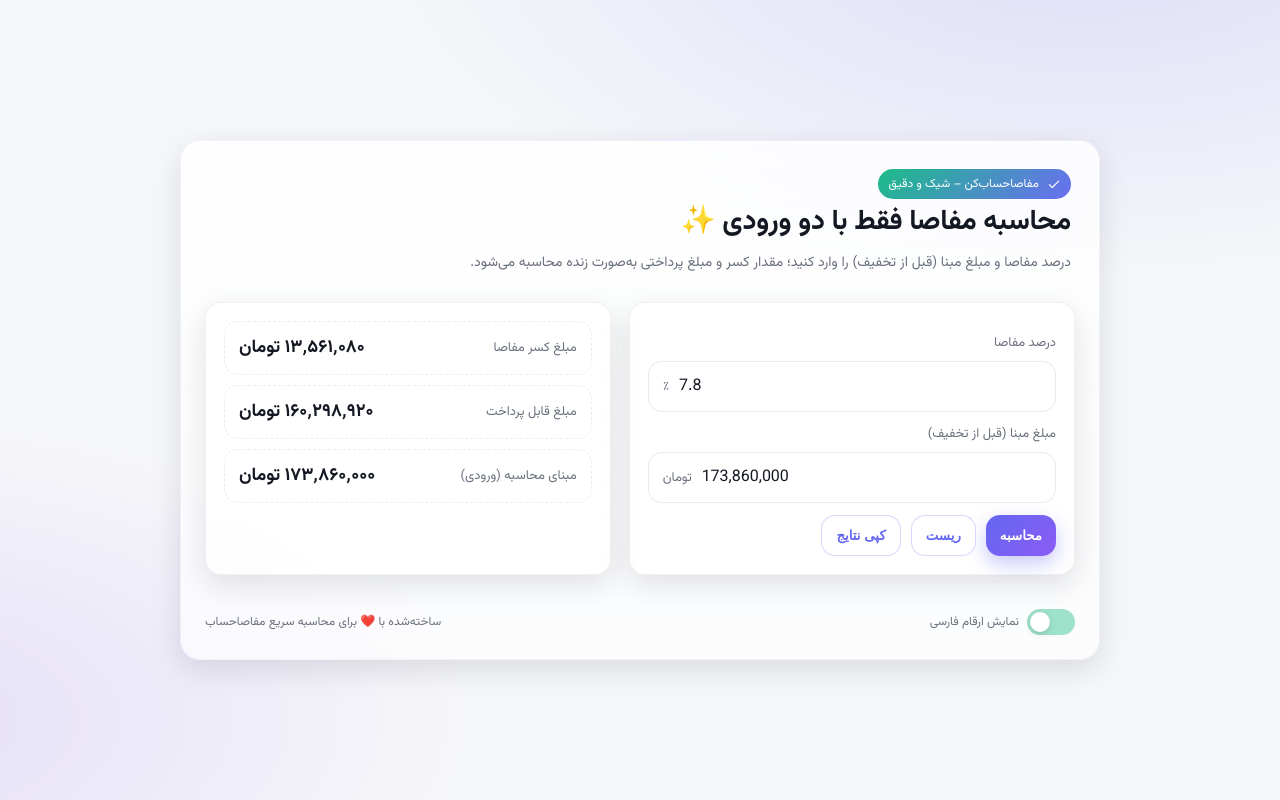
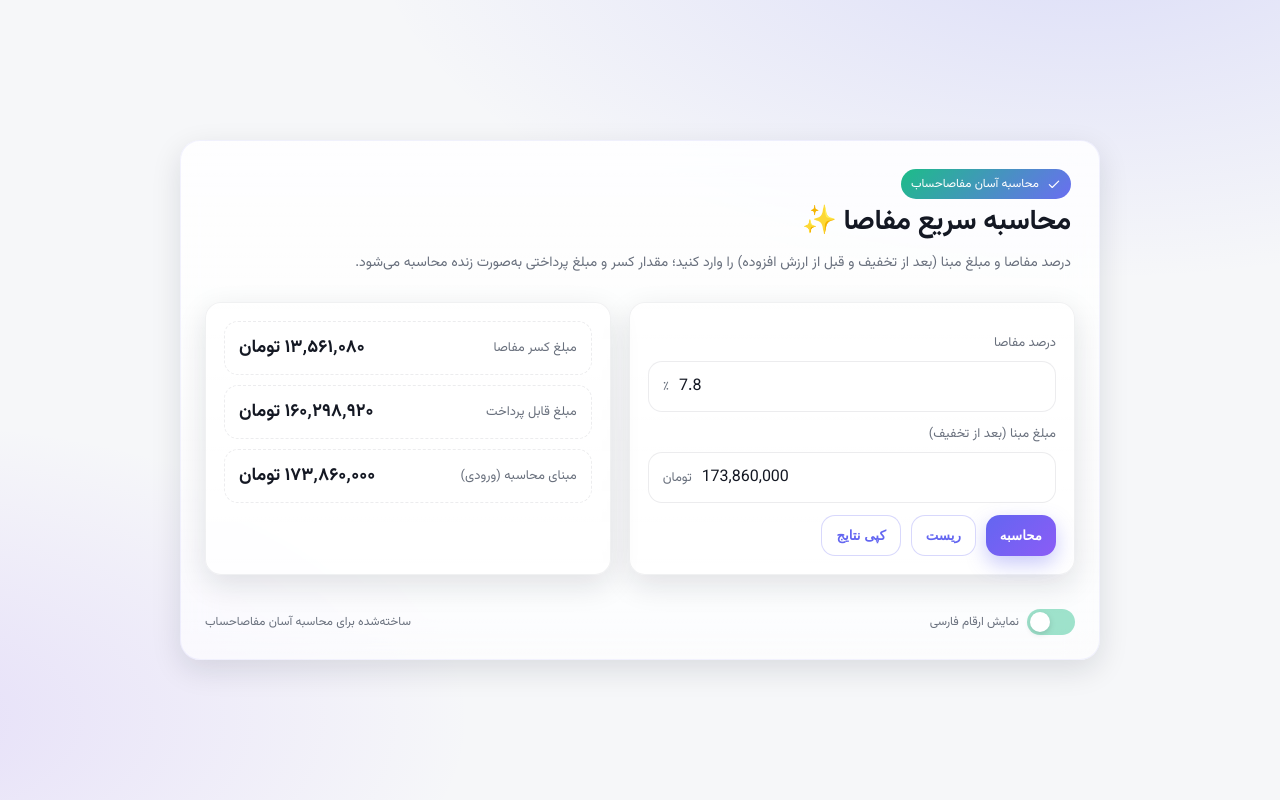
Before and after one commit to MahanChegini/fin, a plain HTML site: page index.html in a window 1280 px wide. Drawn offline with Linux system fonts and the light colour scheme.

Commit message:
Update index.html

```diff
--- a/index.html
+++ b/index.html
@@ -3,7 +3,7 @@
 <head>
   <meta charset="utf-8" />
   <meta name="viewport" content="width=device-width, initial-scale=1" />
-  <title>مفاصاحساب‌کن | حساب دقیق و شیک</title>
+  <title>محاسبه آسان مفاصاحساب</title>
   <link rel="preconnect" href="https://fonts.googleapis.com">
   <link rel="preconnect" href="https://fonts.gstatic.com" crossorigin>
   <link href="https://fonts.googleapis.com/css2?family=Vazirmatn:wght@300;400;500;600;700&display=swap" rel="stylesheet">
@@ -107,10 +107,10 @@
     <section class="header">
       <div class="badge" aria-label="ready-to-use">
         <svg width="14" height="14" viewBox="0 0 24 24" fill="none" aria-hidden="true"><path d="M20 7L9 18l-5-5" stroke="currentColor" stroke-width="2" stroke-linecap="round" stroke-linejoin="round"/></svg>
-        مفاصاحساب‌کن – شیک و دقیق
+        محاسبه آسان مفاصاحساب
       </div>
-      <h1>محاسبه مفاصا فقط با دو ورودی ✨</h1>
-      <p>درصد مفاصا و مبلغ مبنا (قبل از تخفیف) را وارد کنید؛ مقدار کسر و مبلغ پرداختی به‌صورت زنده محاسبه می‌شود.</p>
+      <h1>محاسبه سریع مفاصا ✨</h1>
+      <p>درصد مفاصا و مبلغ مبنا (بعد از تخفیف و قبل از ارزش افزوده) را وارد کنید؛ مقدار کسر و مبلغ پرداختی به‌صورت زنده محاسبه می‌شود.</p>
     </section>
 
     <section class="grid">
@@ -124,7 +124,7 @@
           </div>
         </div>
         <div class="field">
-          <div class="label">مبلغ مبنا (قبل از تخفیف)</div>
+          <div class="label">مبلغ مبنا (بعد از تخفیف)</div>
           <div class="input">
             <input id="base" inputmode="numeric" placeholder="مثلاً 173,860,000" aria-label="مبلغ مبنا" />
             <span class="unit">تومان</span>
@@ -160,7 +160,7 @@
         <span class="pill"></span>
         <span>نمایش ارقام فارسی</span>
       </label>
-      <div>ساخته‌شده با ❤️ برای محاسبه سریع مفاصاحساب</div>
+      <div>ساخته‌شده برای محاسبه آسان مفاصاحساب</div>
     </footer>
   </main>
 
```
